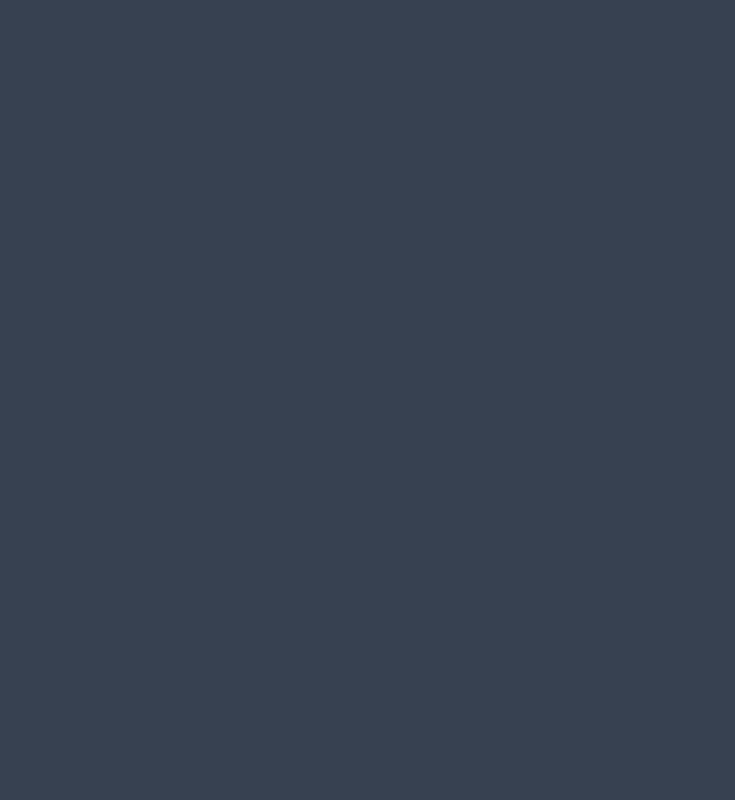
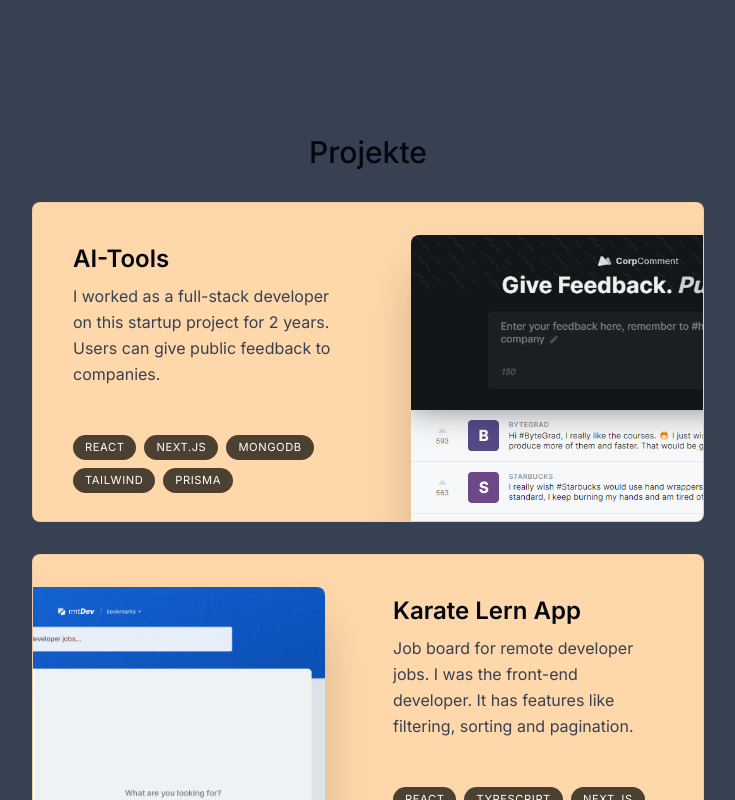
Before and after one commit to Gid3onJura/portfolio-website, a Next.js app: page / in a window 1280 px wide. Shown: the part 1260-2060 px from the top of the page, without its empty margins (272-1007 px from the left). Built offline with nearby package versions, Linux system fonts and the light colour scheme.

Commit message:
project section

```diff
--- a/app/page.tsx
+++ b/app/page.tsx
@@ -1,5 +1,6 @@
 import About from "@/components/about"
 import Intro from "@/components/intro"
+import Projects from "@/components/projects"
 import SectionDivider from "@/components/sectiondivider"
 
 export default function Home() {
@@ -8,6 +9,7 @@
       <Intro />
       <SectionDivider />
       <About />
+      <Projects />
     </main>
   )
 }
--- a/components/header.tsx
+++ b/components/header.tsx
@@ -9,7 +9,7 @@
   return (
     <header className="z-[999] relative">
       <motion.div
-        className="fixed top-0 left-1/2 -translate-x-1/2 h-[4.5rem] w-full rounded-none border border-orange-600 border-opacity-40 bg-orange-200 bg-opacity shadow-lg shadow-black/[0.03] backdrop-blur-[0.5rem] sm:top-6 sm:h-[3.25rem] sm:w-[36rem] sm:rounded-full"
+        className="fixed top-0 left-1/2 -translate-x-1/2 h-[4.5rem] w-full rounded-none border border-orange-600 border-opacity-40 bg-orange-300 bg-opacity shadow-lg shadow-black/[0.03] backdrop-blur-[0.5rem] sm:top-6 sm:h-[3.25rem] sm:w-[36rem] sm:rounded-full"
         initial={{
           y: -100,
           x: "-50%",
--- /dev/null
+++ b/components/project.tsx
@@ -0,0 +1,67 @@
+"use client"
+
+import React, { useRef } from "react"
+import { projectsData } from "@/lib/data"
+import Image from "next/image"
+import { useScroll, motion, useTransform } from "framer-motion"
+
+type ProjectProps = (typeof projectsData)[number]
+
+export default function Project({ title, description, tags, imageUrl }: ProjectProps) {
+  const ref = useRef<HTMLDivElement>(null)
+  const { scrollYProgress } = useScroll({
+    target: ref,
+    offset: ["0 1", "1.33 1"],
+  })
+
+  const scaleProgress = useTransform(scrollYProgress, [0, 1], [0.8, 1])
+  const opacityProgress = useTransform(scrollYProgress, [0, 1], [0.6, 1])
+
+  return (
+    <motion.div
+      ref={ref}
+      style={{
+        scale: scaleProgress,
+        opacity: opacityProgress,
+      }}
+      className="group mb-3 sm:mb-8 last:mb-0"
+    >
+      <section
+        className="bg-orange-200 max-w-[42rem] border border-black/5 overflow-hidden sm:pr-8 relative
+    sm:h-[20rem] mb-3 sm:mb-8 last:mb-0 hover:bg-orange-400 transition group-even:pl-8 rounded-lg"
+      >
+        <div className="pt-4 pb-7 px-5 sm:pl-10 sm:pr-2 sm:pt-10 sm:max-w-[50%] flex flex-col h-full group-even:ml-[18rem]">
+          <h3 className="text-2xl font-semibold">{title}</h3>
+          <p className="mt-2 leading-relaxed text-gray-700">{description}</p>
+          <ul className="flex flex-wrap mt-4 gap-2 sm:mt-auto">
+            {tags.map((tag, index) => (
+              <li
+                className="bg-black/[0.7] px-3 py-1 text-[0.7rem] uppercase tracking-wider text-white rounded-full"
+                key={index}
+              >
+                {tag}
+              </li>
+            ))}
+          </ul>
+        </div>
+
+        <Image
+          src={imageUrl}
+          alt={title}
+          quality={90}
+          className="absolute top-8 -right-40 w-[28.25rem] rounded-t-lg shadow-2xl transition
+        group-hover:scale-[1.04]
+        group-even:-right-[initial]
+        group-even:-left-40
+        group-hover:-translate-x-3
+        group-hover:translate-y-3
+        group-hover:-rotate-2
+        group-even:group-hover:translate-x-3
+        group-even:group-hover:translate-y-3
+        group-even:group-hover:rotate-2
+        "
+        />
+      </section>
+    </motion.div>
+  )
+}
--- /dev/null
+++ b/components/projects.tsx
@@ -0,0 +1,19 @@
+import React from "react"
+import SectionHeading from "./sectionheading"
+import { projectsData } from "@/lib/data"
+import Project from "./project"
+
+export default function Projects() {
+  return (
+    <section>
+      <SectionHeading>Projekte</SectionHeading>
+      <div>
+        {projectsData.map((project, index) => (
+          <React.Fragment key={index}>
+            <Project {...project} />
+          </React.Fragment>
+        ))}
+      </div>
+    </section>
+  )
+}
--- a/components/sectionheading.tsx
+++ b/components/sectionheading.tsx
@@ -5,5 +5,5 @@
 }
 
 export default function SectionHeading({ children }: SectionHeadingProps) {
-  return <h2 className="text-3xl font-medium capitalize mb-8">{children}</h2>
+  return <h2 className="text-3xl font-medium capitalize mb-8 text-center">{children}</h2>
 }
--- a/lib/data.ts
+++ b/lib/data.ts
@@ -61,14 +61,14 @@
 
 export const projectsData = [
   {
-    title: "AI-T",
+    title: "AI-Tools",
     description:
       "I worked as a full-stack developer on this startup project for 2 years. Users can give public feedback to companies.",
     tags: ["React", "Next.js", "MongoDB", "Tailwind", "Prisma"],
     imageUrl: aitools,
   },
   {
-    title: "Karate Learn App",
+    title: "Karate Lern App",
     description:
       "Job board for remote developer jobs. I was the front-end developer. It has features like filtering, sorting and pagination.",
     tags: ["React", "TypeScript", "Next.js", "Tailwind", "Redux"],
```
